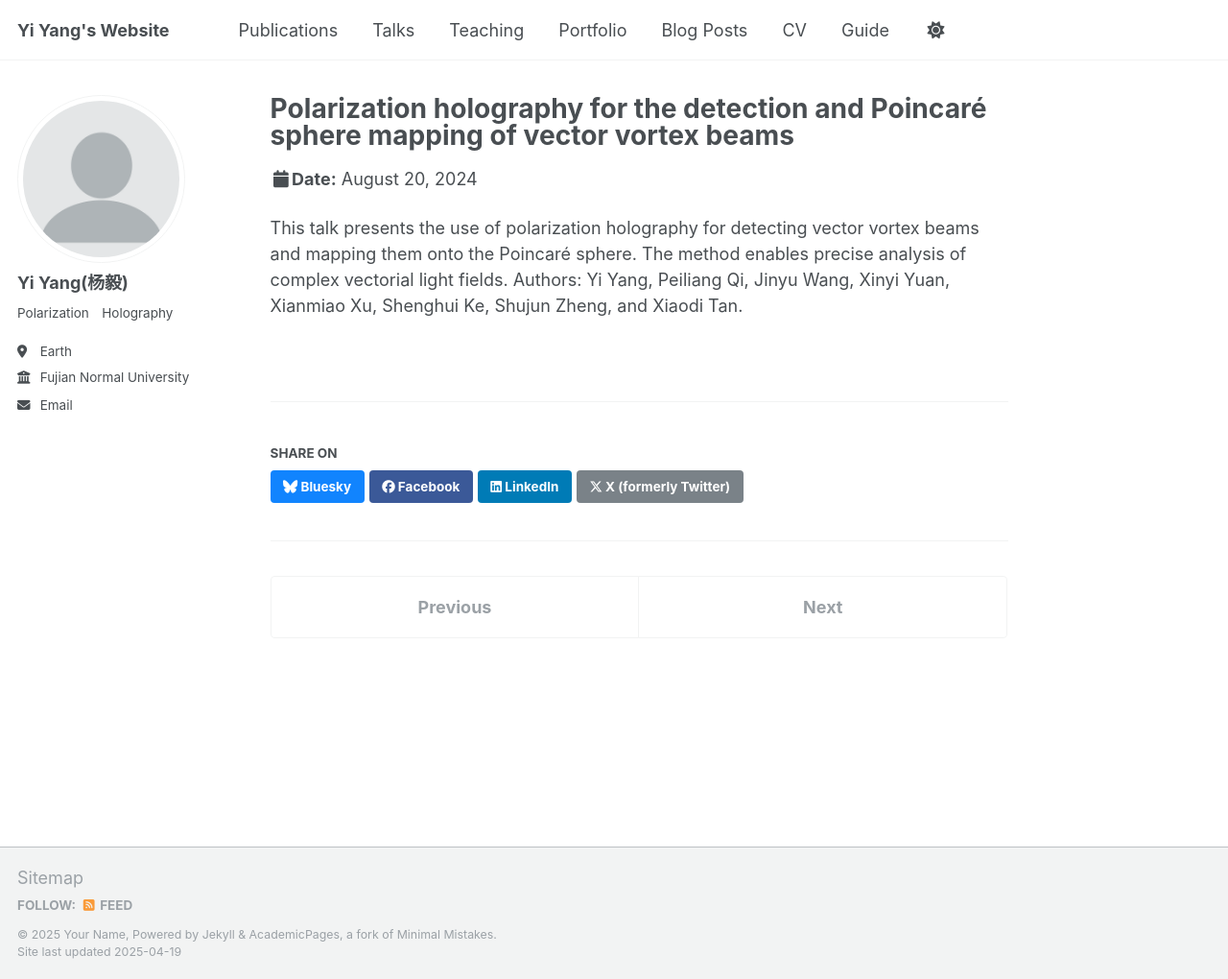
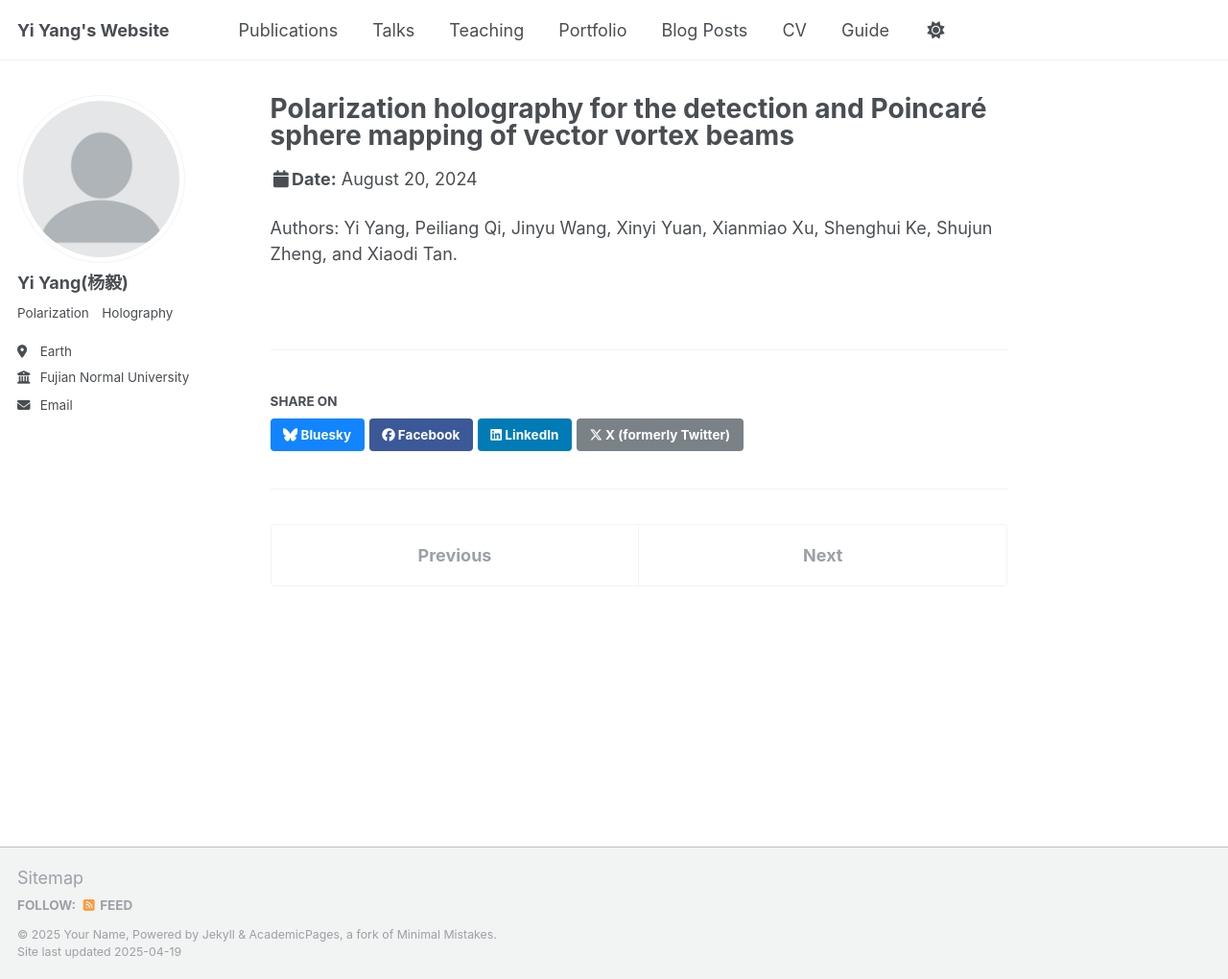
Before and after one commit to yiyang-opt/yiyang-opt.github.io, a Jekyll site: the page built from _talks/2024-08-20-SPIEOpticsPhtonics.md, in a window 1280 px wide and 1020 px high. Shown: the whole window at 96% size. Built offline with Jekyll 4.4.1, drawn with Linux system fonts in a browser that asks for light colours.

Commit message:
Update 2024-08-20-SPIEOpticsPhtonics.md

```diff
--- a/_talks/2024-08-20-SPIEOpticsPhtonics.md
+++ b/_talks/2024-08-20-SPIEOpticsPhtonics.md
@@ -8,4 +8,4 @@ date: 2024-08-20
 location: "San Diego, CA, USA"
 ---
 
-This talk presents the use of polarization holography for detecting vector vortex beams and mapping them onto the Poincaré sphere. The method enables precise analysis of complex vectorial light fields. Authors: Yi Yang, Peiliang Qi, Jinyu Wang, Xinyi Yuan, Xianmiao Xu, Shenghui Ke, Shujun Zheng, and Xiaodi Tan.
+ Authors: Yi Yang, Peiliang Qi, Jinyu Wang, Xinyi Yuan, Xianmiao Xu, Shenghui Ke, Shujun Zheng, and Xiaodi Tan.
```
